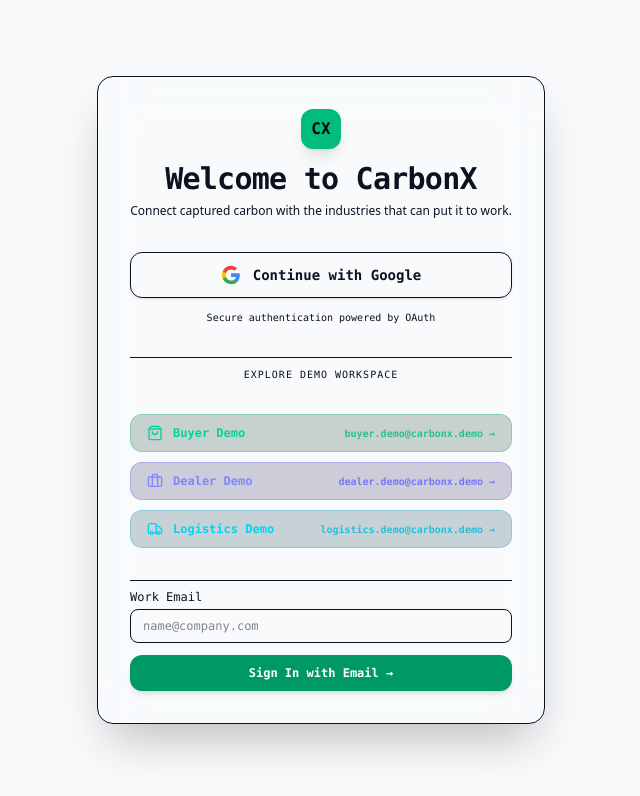
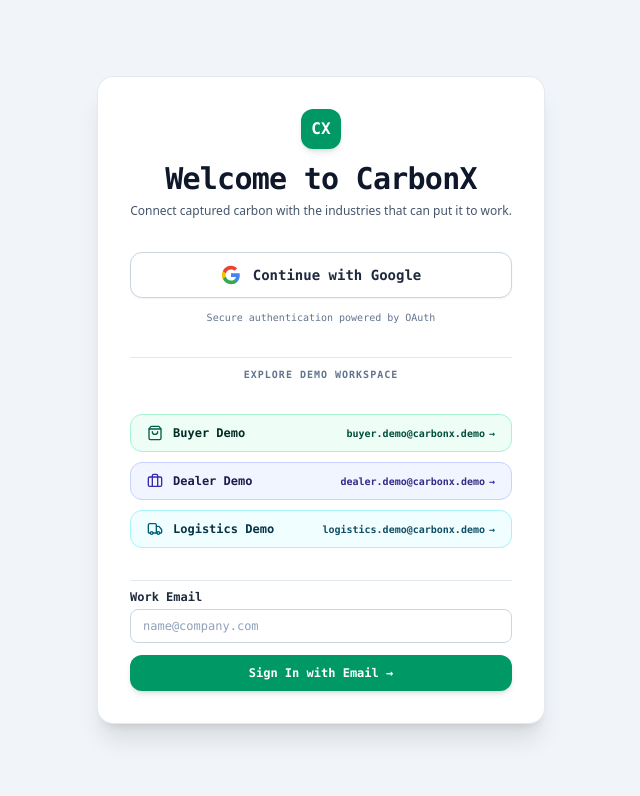
Before and after one commit to Vedant078/CarbonX, a Next.js app: page /login in a window 1280 px wide. Shown: the top 796 px of the page, without its empty margins (319-959 px from the left). Built offline with nearby package versions, Linux system fonts and the light colour scheme.

Commit message:
Update: Login page color contrast

```diff
--- a/src/app/(public)/login/page.tsx
+++ b/src/app/(public)/login/page.tsx
@@ -36,27 +36,27 @@ export default function LoginPage() {
   };
 
   return (
-    <div className="min-h-screen bg-background text-foreground flex flex-col justify-center items-center px-4 py-12 font-sans">
-      <div className="max-w-md w-full space-y-8 bg-card/60 border border-border/80 p-8 rounded-2xl backdrop-blur-xl shadow-2xl">
+    <div className="min-h-screen bg-slate-100 text-slate-900 flex flex-col justify-center items-center px-4 py-12 font-sans">
+      <div className="max-w-md w-full space-y-8 bg-white border border-slate-200/90 p-8 rounded-2xl shadow-xl">
 
         {/* Brand & Titles */}
         <div className="text-center space-y-3">
-          <div className="w-10 h-10 rounded-xl bg-emerald-500 flex items-center justify-center font-mono font-bold text-slate-950 text-base shadow-lg mx-auto">
+          <div className="w-10 h-10 rounded-xl bg-emerald-600 flex items-center justify-center font-mono font-bold text-white text-base shadow-md mx-auto">
             CX
           </div>
 
           <div className="space-y-1">
-            <h1 className="text-3xl font-bold font-mono tracking-tight text-foreground">
+            <h1 className="text-3xl font-bold font-mono tracking-tight text-slate-900">
               Welcome to CarbonX
             </h1>
-            <p className="text-xs text-muted-foreground leading-relaxed">
+            <p className="text-xs text-slate-600 leading-relaxed max-w-sm mx-auto">
               Connect captured carbon with the industries that can put it to work.
             </p>
           </div>
         </div>
 
         {error && (
-          <div className="bg-red-500/10 border border-red-500/20 text-red-400 text-xs p-3 rounded-lg font-mono text-center">
+          <div className="bg-red-50 border border-red-200 text-red-700 text-xs p-3 rounded-lg font-mono text-center font-semibold">
             {error}
           </div>
         )}
@@ -67,7 +67,7 @@ export default function LoginPage() {
             type="button"
             onClick={() => loginWithGoogle()}
             disabled={isLoading}
-            className="w-full py-3 px-4 rounded-xl border border-border/80 bg-muted/30 hover:bg-muted/60 text-foreground font-mono text-sm font-semibold flex items-center justify-center gap-3 transition-all active:scale-95 shadow-sm"
+            className="w-full py-3 px-4 rounded-xl border border-slate-300 bg-white hover:bg-slate-50 text-slate-800 font-mono text-sm font-semibold flex items-center justify-center gap-3 transition-all active:scale-95 shadow-xs cursor-pointer focus:outline-none focus:ring-2 focus:ring-slate-400 focus:ring-offset-2"
           >
             <svg className="w-5 h-5" viewBox="0 0 24 24">
               <path
@@ -89,79 +89,85 @@ export default function LoginPage() {
             </svg>
             <span>Continue with Google</span>
           </button>
-          <p className="text-[10px] text-center text-muted-foreground font-mono">
+          <p className="text-[10px] text-center text-slate-500 font-mono font-medium">
             Secure authentication powered by OAuth
           </p>
         </div>
 
         {/* Divider */}
-        <div className="relative flex items-center justify-center border-t border-border/60 pt-4">
-          <span className="bg-card px-3 text-[10px] font-mono text-muted-foreground uppercase tracking-widest absolute">
+        <div className="relative flex items-center justify-center border-t border-slate-200 pt-4">
+          <span className="bg-white px-3 text-[10px] font-mono text-slate-500 font-bold uppercase tracking-widest absolute">
             EXPLORE DEMO WORKSPACE
           </span>
         </div>
 
         {/* 3 DEMO ACCOUNTS */}
         <div className="space-y-2.5 pt-2 font-mono">
+          {/* BUYER DEMO */}
           <button
             type="button"
             onClick={() => handleDemoLogin("buyer.demo@carbonx.demo")}
-            className="w-full py-2.5 px-4 rounded-xl border border-emerald-500/30 bg-emerald-950/20 hover:bg-emerald-500/20 text-emerald-400 text-xs font-semibold flex items-center justify-between transition-all group active:scale-95"
+            className="w-full py-2.5 px-4 rounded-xl border border-emerald-200 bg-emerald-50/80 hover:bg-emerald-100/80 text-emerald-950 text-xs font-bold flex items-center justify-between transition-all group active:scale-95 cursor-pointer focus:outline-none focus:ring-2 focus:ring-emerald-600 focus:ring-offset-2"
           >
             <div className="flex items-center gap-2.5">
-              <ShoppingBag className="w-4 h-4 text-emerald-400" />
-              <span>Buyer Demo</span>
+              <ShoppingBag className="w-4 h-4 text-emerald-800" />
+              <span className="text-emerald-950 font-bold">Buyer Demo</span>
             </div>
-            <span className="text-[10px] text-emerald-500/80 group-hover:translate-x-0.5 transition-transform">
-              buyer.demo@carbonx.demo →
+            <span className="text-[10px] text-emerald-900 font-bold group-hover:translate-x-0.5 transition-transform flex items-center gap-1">
+              <span>buyer.demo@carbonx.demo</span>
+              <span className="text-emerald-800 font-bold">→</span>
             </span>
           </button>
 
+          {/* DEALER DEMO */}
           <button
             type="button"
             onClick={() => handleDemoLogin("dealer.demo@carbonx.demo")}
-            className="w-full py-2.5 px-4 rounded-xl border border-indigo-500/30 bg-indigo-950/20 hover:bg-indigo-500/20 text-indigo-400 text-xs font-semibold flex items-center justify-between transition-all group active:scale-95"
+            className="w-full py-2.5 px-4 rounded-xl border border-indigo-200 bg-indigo-50/80 hover:bg-indigo-100/80 text-indigo-950 text-xs font-bold flex items-center justify-between transition-all group active:scale-95 cursor-pointer focus:outline-none focus:ring-2 focus:ring-indigo-600 focus:ring-offset-2"
           >
             <div className="flex items-center gap-2.5">
-              <Briefcase className="w-4 h-4 text-indigo-400" />
-              <span>Dealer Demo</span>
+              <Briefcase className="w-4 h-4 text-indigo-800" />
+              <span className="text-indigo-950 font-bold">Dealer Demo</span>
             </div>
-            <span className="text-[10px] text-indigo-500/80 group-hover:translate-x-0.5 transition-transform">
-              dealer.demo@carbonx.demo →
+            <span className="text-[10px] text-indigo-900 font-bold group-hover:translate-x-0.5 transition-transform flex items-center gap-1">
+              <span>dealer.demo@carbonx.demo</span>
+              <span className="text-indigo-800 font-bold">→</span>
             </span>
           </button>
 
+          {/* LOGISTICS DEMO */}
           <button
             type="button"
             onClick={() => handleDemoLogin("logistics.demo@carbonx.demo")}
-            className="w-full py-2.5 px-4 rounded-xl border border-cyan-500/30 bg-cyan-950/20 hover:bg-cyan-500/20 text-cyan-400 text-xs font-semibold flex items-center justify-between transition-all group active:scale-95"
+            className="w-full py-2.5 px-4 rounded-xl border border-cyan-200 bg-cyan-50/80 hover:bg-cyan-100/80 text-cyan-950 text-xs font-bold flex items-center justify-between transition-all group active:scale-95 cursor-pointer focus:outline-none focus:ring-2 focus:ring-cyan-600 focus:ring-offset-2"
           >
             <div className="flex items-center gap-2.5">
-              <Truck className="w-4 h-4 text-cyan-400" />
-              <span>Logistics Demo</span>
+              <Truck className="w-4 h-4 text-cyan-800" />
+              <span className="text-cyan-950 font-bold">Logistics Demo</span>
             </div>
-            <span className="text-[10px] text-cyan-500/80 group-hover:translate-x-0.5 transition-transform">
-              logistics.demo@carbonx.demo →
+            <span className="text-[10px] text-cyan-900 font-bold group-hover:translate-x-0.5 transition-transform flex items-center gap-1">
+              <span>logistics.demo@carbonx.demo</span>
+              <span className="text-cyan-800 font-bold">→</span>
             </span>
           </button>
         </div>
 
         {/* Email Login Form Fallback */}
-        <form onSubmit={handleSubmit} className="space-y-3 pt-2 border-t border-border/40 font-mono text-xs">
+        <form onSubmit={handleSubmit} className="space-y-3 pt-2 border-t border-slate-200 font-mono text-xs">
           <div>
-            <label className="block text-muted-foreground mb-1">Work Email</label>
+            <label className="block text-slate-800 font-bold mb-1">Work Email</label>
             <input
               type="email"
               required
               placeholder="name@company.com"
               value={email}
               onChange={(e) => setEmail(e.target.value)}
-              className="w-full bg-muted/20 border border-border/80 rounded-lg px-3 py-2 text-foreground focus:outline-none focus:border-emerald-500"
+              className="w-full bg-white border border-slate-300 rounded-lg px-3 py-2 text-slate-900 placeholder:text-slate-400 focus:outline-none focus:border-emerald-600 focus:ring-2 focus:ring-emerald-500/20 transition-all"
             />
           </div>
           <button
             type="submit"
-            className="w-full py-2.5 rounded-xl bg-emerald-600 hover:bg-emerald-500 font-bold text-white transition-all shadow-md active:scale-95"
+            className="w-full py-2.5 rounded-xl bg-emerald-600 hover:bg-emerald-500 font-bold text-white transition-all shadow-md active:scale-95 cursor-pointer focus:outline-none focus:ring-2 focus:ring-emerald-600 focus:ring-offset-2"
           >
             Sign In with Email →
           </button>
```
